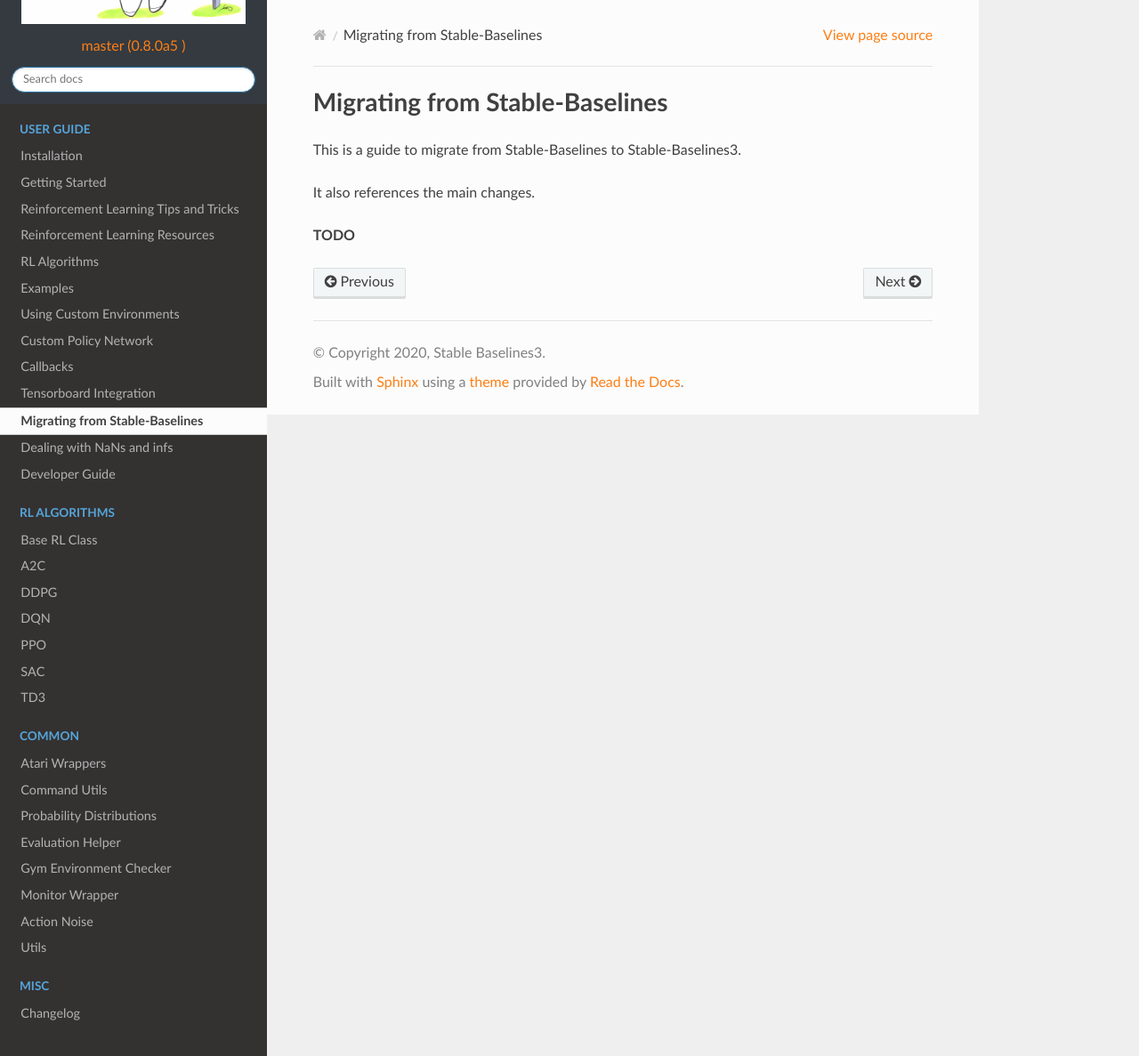
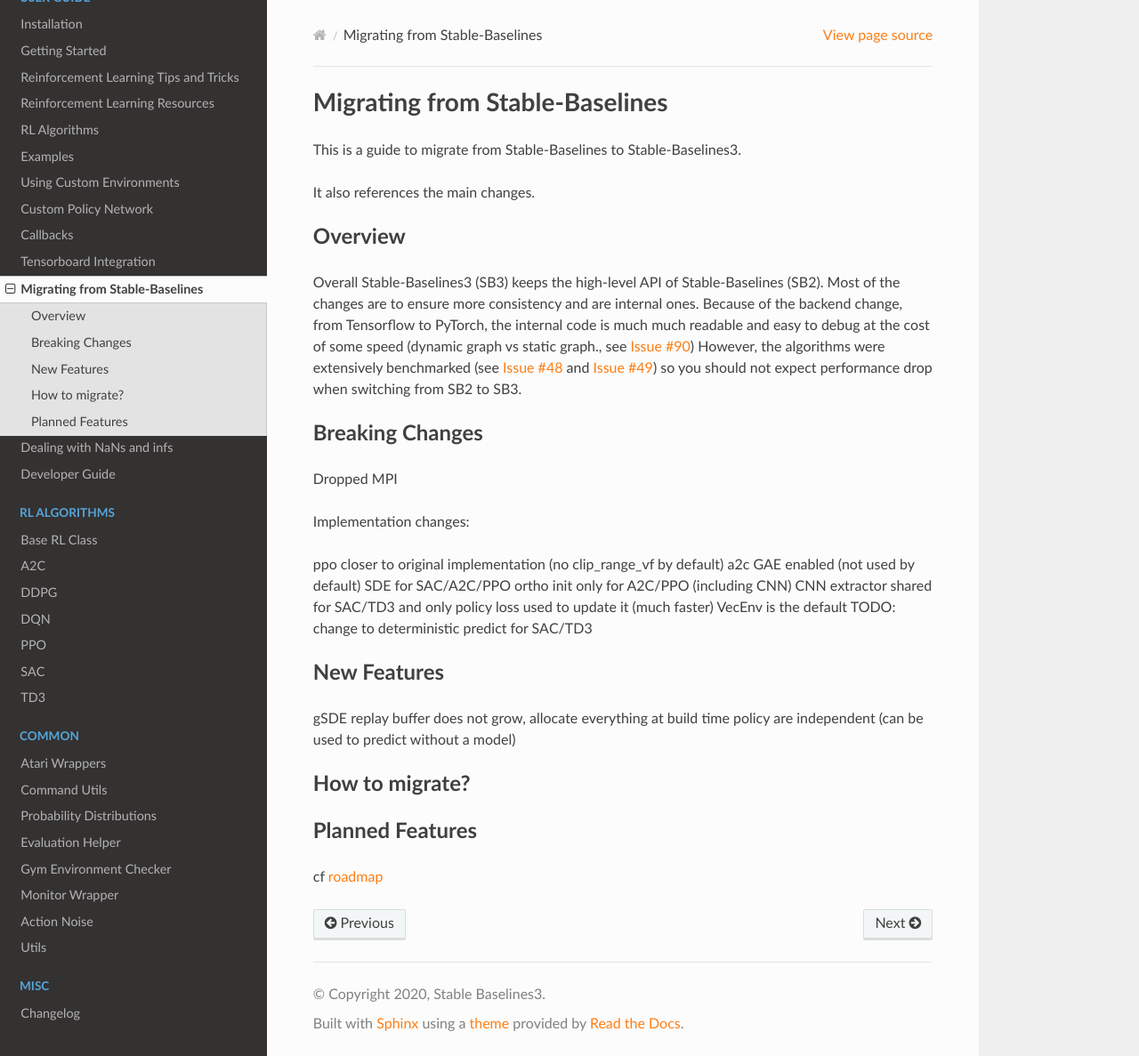
Before and after one commit to DLR-RM/stable-baselines3, a Sphinx documentation site: the page built from docs/guide/migration.rst, in a window 1280 px wide and 1187 px high. Shown: the whole window at 89% size. Built offline with Sphinx 7.4.7 and the Read the Docs theme 2.0.0, drawn with Linux system fonts in a browser that asks for light colours; pages that are not in the unit, such as notebooks, are missing from menus.

Commit message:
Start migration guide

```diff
--- a/docs/guide/migration.rst
+++ b/docs/guide/migration.rst
@@ -9,4 +9,44 @@
 
 It also references the main changes.
 
-**TODO**
+Overview
+========
+
+Overall Stable-Baselines3 (SB3) keeps the high-level API of Stable-Baselines (SB2).
+Most of the changes are to ensure more consistency and are internal ones.
+Because of the backend change, from Tensorflow to PyTorch, the internal code is much much readable and easy to debug
+at the cost of some speed (dynamic graph vs static graph., see `Issue #90 <https://github.com/DLR-RM/stable-baselines3/issues/90>`_)
+However, the algorithms were extensively benchmarked (see `Issue #48 <https://github.com/DLR-RM/stable-baselines3/issues/48>`_  and `Issue #49 <https://github.com/DLR-RM/stable-baselines3/issues/49>`_)
+so you should not expect performance drop when switching from SB2 to SB3.
+
+Breaking Changes
+================
+
+Dropped MPI
+
+Implementation changes:
+
+ppo closer to original implementation (no clip_range_vf by default)
+a2c GAE enabled (not used by default)
+SDE for SAC/A2C/PPO
+ortho init only for A2C/PPO (including CNN)
+CNN extractor shared for SAC/TD3 and only policy loss used to update it (much faster)
+VecEnv is the default
+TODO: change to deterministic predict for SAC/TD3
+
+
+New Features
+============
+
+gSDE
+replay buffer does not grow, allocate everything at build time
+policy are independent (can be used to predict without a model)
+
+
+How to migrate?
+===============
+
+Planned Features
+================
+
+cf `roadmap <https://github.com/DLR-RM/stable-baselines3/issues/1>`_
```
